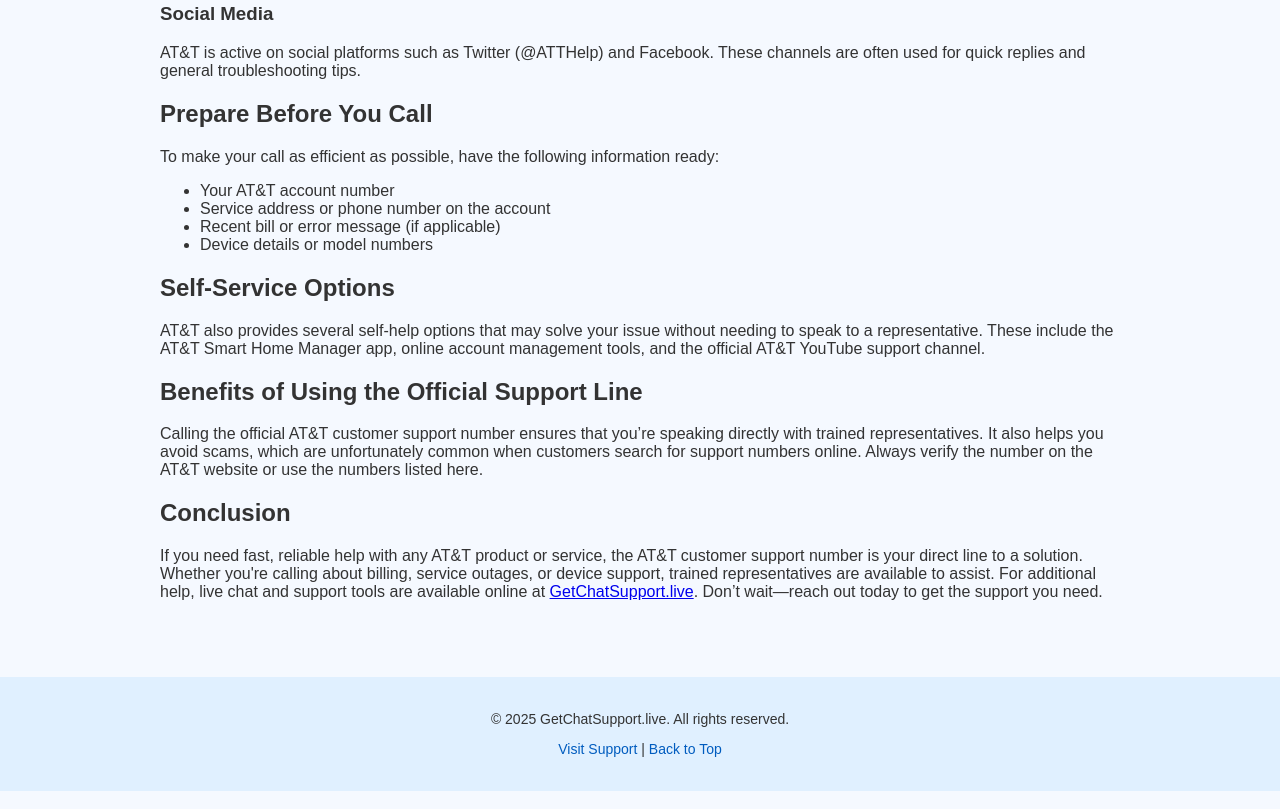
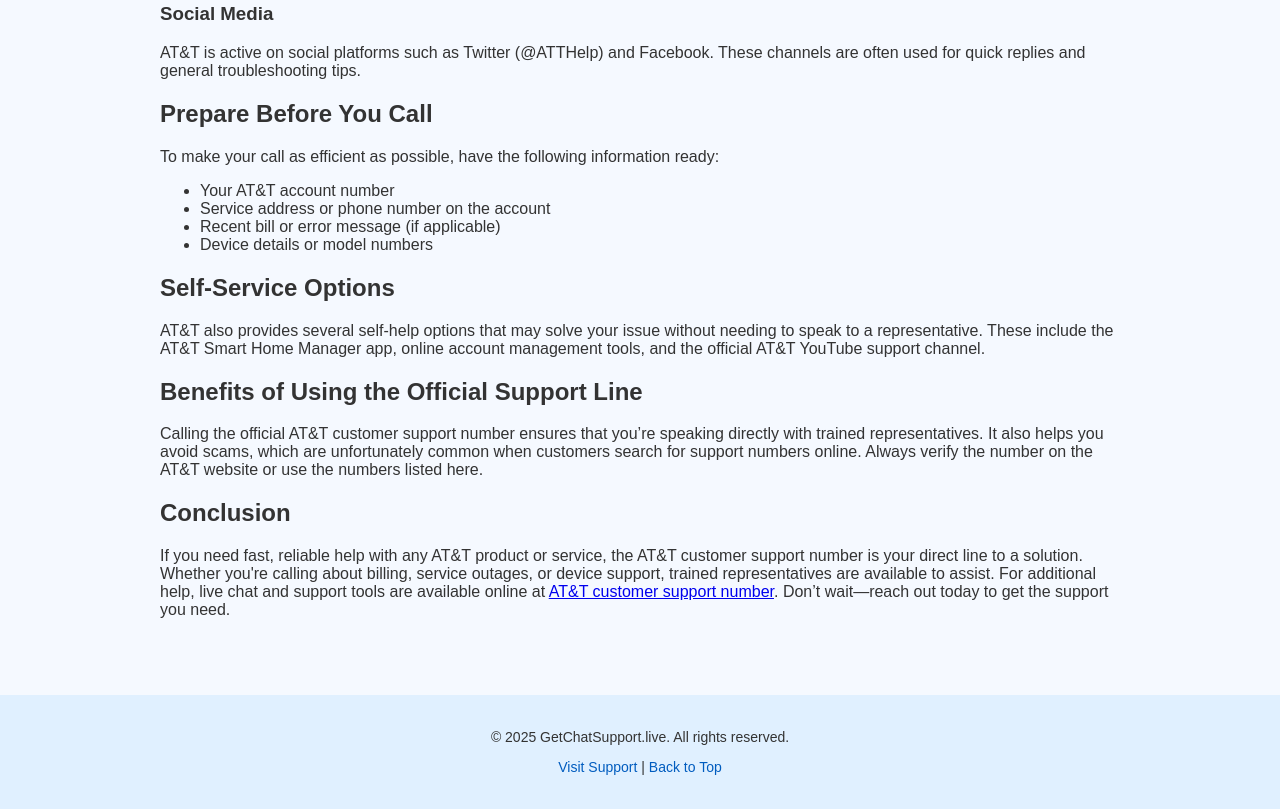
Before and after one commit to denialsaim02/AT-T-Customer-Support-Number, a plain HTML site: page index.html in a window 1280 px wide. Shown: the part 845-1654 px from the top of the page. Drawn offline with Linux system fonts and the light colour scheme.

Commit message:
Update index.html

```diff
--- a/index.html
+++ b/index.html
@@ -139,7 +139,7 @@
       <p>Calling the official AT&T customer support number ensures that you’re speaking directly with trained representatives. It also helps you avoid scams, which are unfortunately common when customers search for support numbers online. Always verify the number on the AT&T website or use the numbers listed here.</p>
 
       <h2>Conclusion</h2>
-      <p>If you need fast, reliable help with any AT&T product or service, the AT&T customer support number is your direct line to a solution. Whether you're calling about billing, service outages, or device support, trained representatives are available to assist. For additional help, live chat and support tools are available online at <a href="https://getchatsupport.live/" target="_blank" rel="noopener noreferrer">GetChatSupport.live</a>. Don’t wait—reach out today to get the support you need.</p>
+      <p>If you need fast, reliable help with any AT&T product or service, the AT&T customer support number is your direct line to a solution. Whether you're calling about billing, service outages, or device support, trained representatives are available to assist. For additional help, live chat and support tools are available online at <a href="https://getchatsupport.live/" target="_blank" rel="noopener noreferrer">AT&T customer support number</a>. Don’t wait—reach out today to get the support you need.</p>
     </article>
   </main>
 
```
